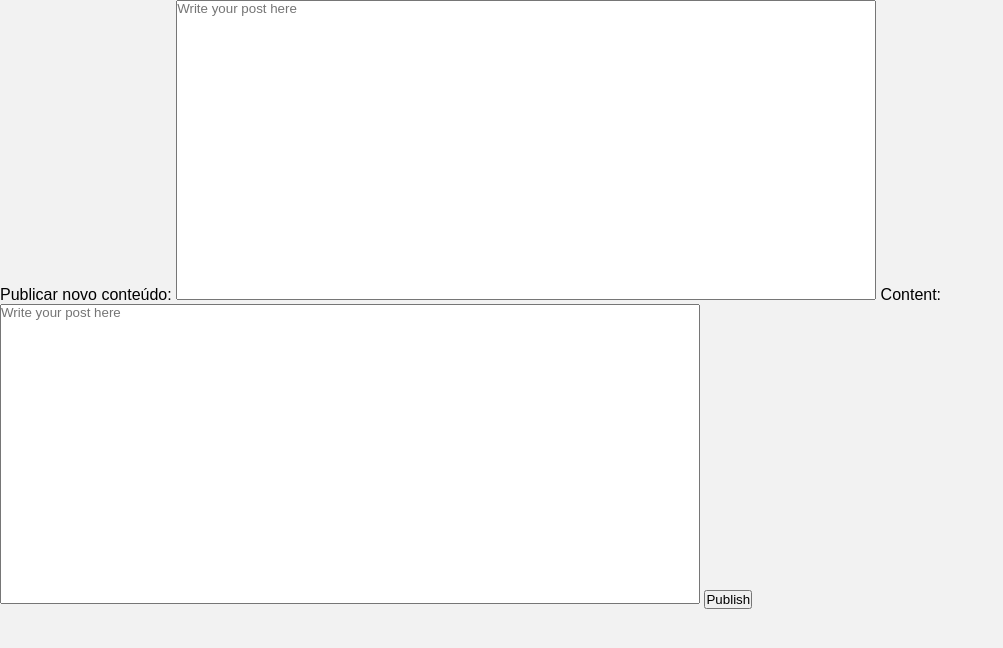
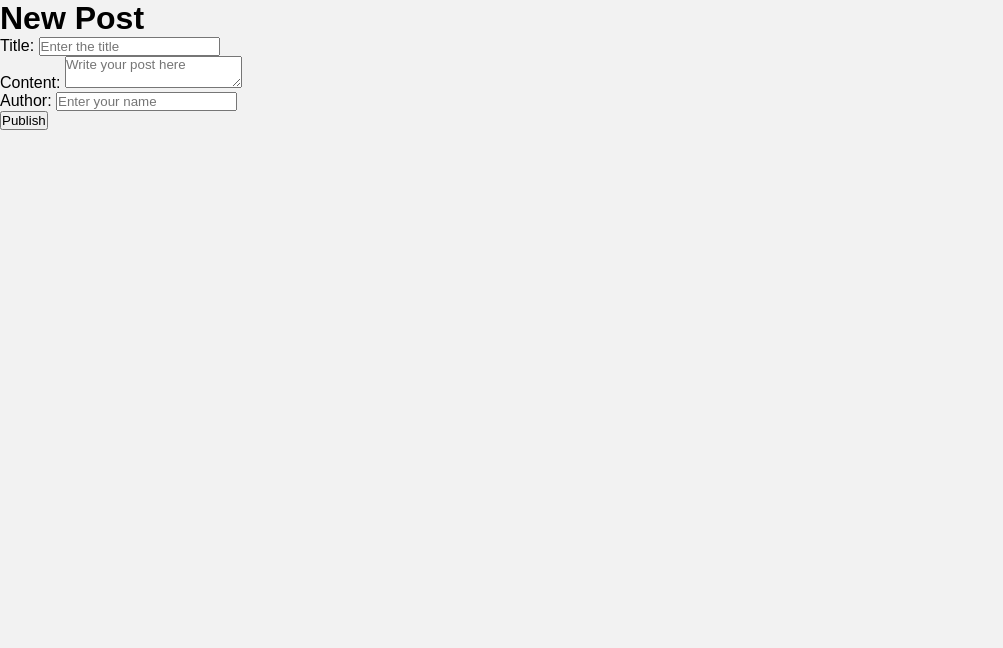
Before and after one commit to Louzindev/pawn-network, a Flask app: page /new_post in a window 1280 px wide. Shown: the top 648 px of the page, without its empty margins (0-1003 px from the left). Run offline with Flask 3, Linux system fonts and the light colour scheme.

Commit message:
first preview new_post

```diff
--- a/app/templates/new_post.html
+++ b/app/templates/new_post.html
@@ -1,23 +1,36 @@
 <!DOCTYPE html>
 <html lang="en">
+
 <head>
-    <meta charset="UTF-8">
-    <meta name="viewport" content="width=device-width, initial-scale=1.0">
-    <title>New Post</title>
-    <link rel="stylesheet" type="text/css" href="{{ url_for('static', filename='css/style.css') }}">
-    <style>
-        textarea {
-            resize: none;
-        }
-    </style>
+  <meta charset="UTF-8">
+  <meta name="viewport" content="width=device-width, initial-scale=1.0">
+  <title>New Post</title>
+  <link rel="stylesheet" type="text/css" href="{{ url_for('static', filename='css/style.css') }}">
 </head>
+
 <body>
+  <h1>New Post</h1>
+  <div class="container-newpost">
     <form method="post" action="{{ url_for('create_post') }}">
-        <label for="content">Publicar novo conteúdo:</label>
-        <textarea name="content" id="content" placeholder="Write your post here" style="height: 300px; width: 700px;" required maxlength="1500"></textarea>
+      <div class="form-group">
+        <label for="title">Title:</label>
+        <input type="text" name="title" id="title" placeholder="Enter the title" required>
+      </div>
+
+      <div class="form-group">
         <label for="content">Content:</label>
-        <textarea name="content" id="content" placeholder="Write your post here" style="height: 300px; width: 700px;" required maxlength="1500"></textarea>
-        <button type="submit">Publish</button>
+        <textarea name="content" id="content" placeholder="Write your post here" required
+          maxlength="1500"></textarea>
+      </div>
+
+      <div class="form-group">
+        <label for="author">Author:</label>
+        <input type="text" name="author" id="author" placeholder="Enter your name" required>
+      </div>
+
+      <button class="btn" type="submit">Publish</button>
     </form>
+  </div>
 </body>
+
 </html>
```
